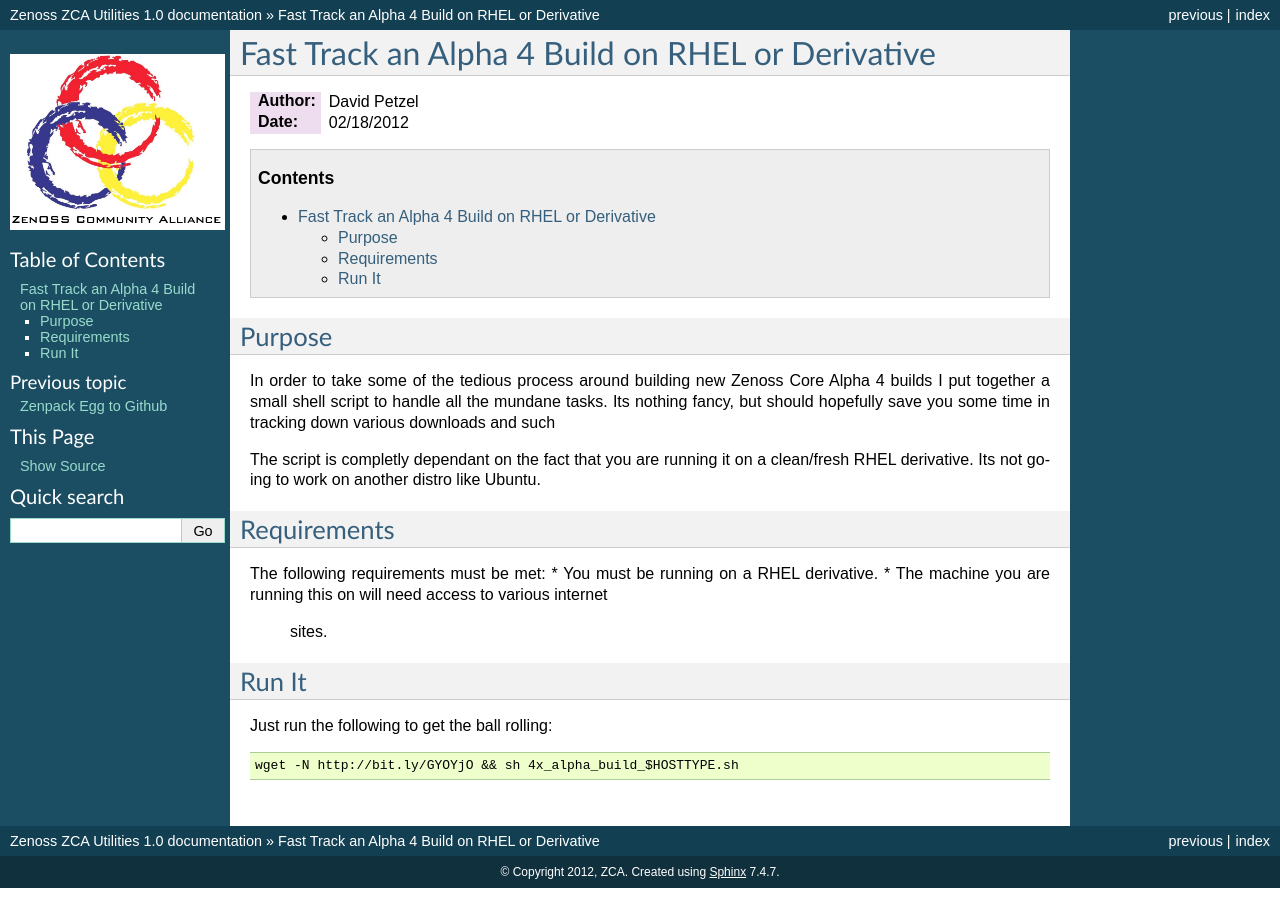
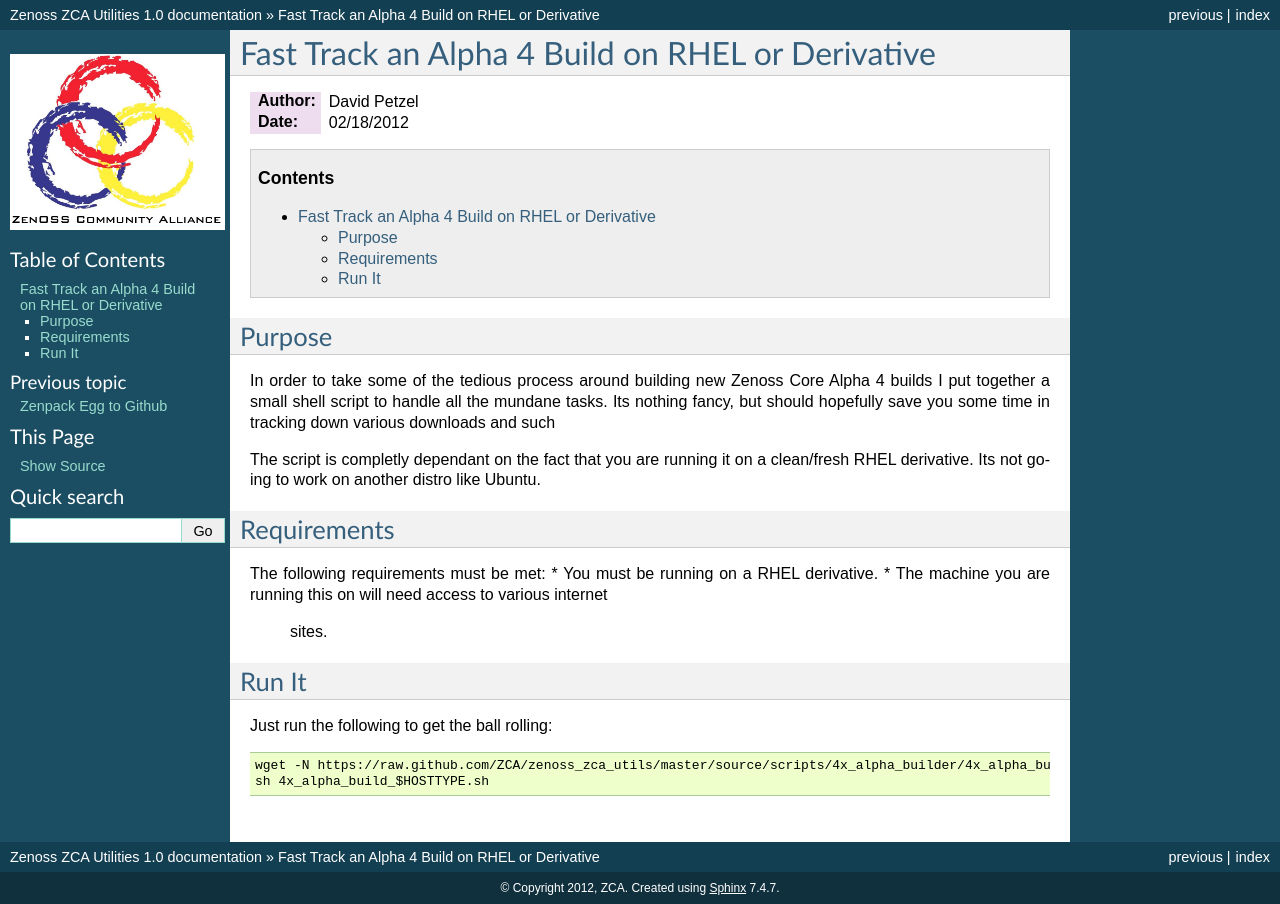
Before and after one commit to ZCA/zenoss_zca_utils, a Sphinx documentation site: the page built from docs/Fast_Track_an_Alpha_4_Build_on_RHEL_or_Derivative.rst, in a window 1280 px wide. Built offline with Sphinx 7.4.7, drawn with Linux system fonts in a browser that asks for light colours; some of the changed lines change nothing that is shown.

Commit message:
bit.ly url doesnt work with the hoststype variable expansion trickery I used :(. reverting to long format

```diff
--- a/docs/Fast_Track_an_Alpha_4_Build_on_RHEL_or_Derivative.rst
+++ b/docs/Fast_Track_an_Alpha_4_Build_on_RHEL_or_Derivative.rst
@@ -29,4 +29,5 @@
 ======
 Just run the following to get the ball rolling::
 
-   wget -N http://bit.ly/GYOYjO && sh 4x_alpha_build_$HOSTTYPE.sh
+   wget -N https://raw.github.com/ZCA/zenoss_zca_utils/master/source/scripts/4x_alpha_builder/4x_alpha_build_$HOSTTYPE.sh
+   sh 4x_alpha_build_$HOSTTYPE.sh
```
